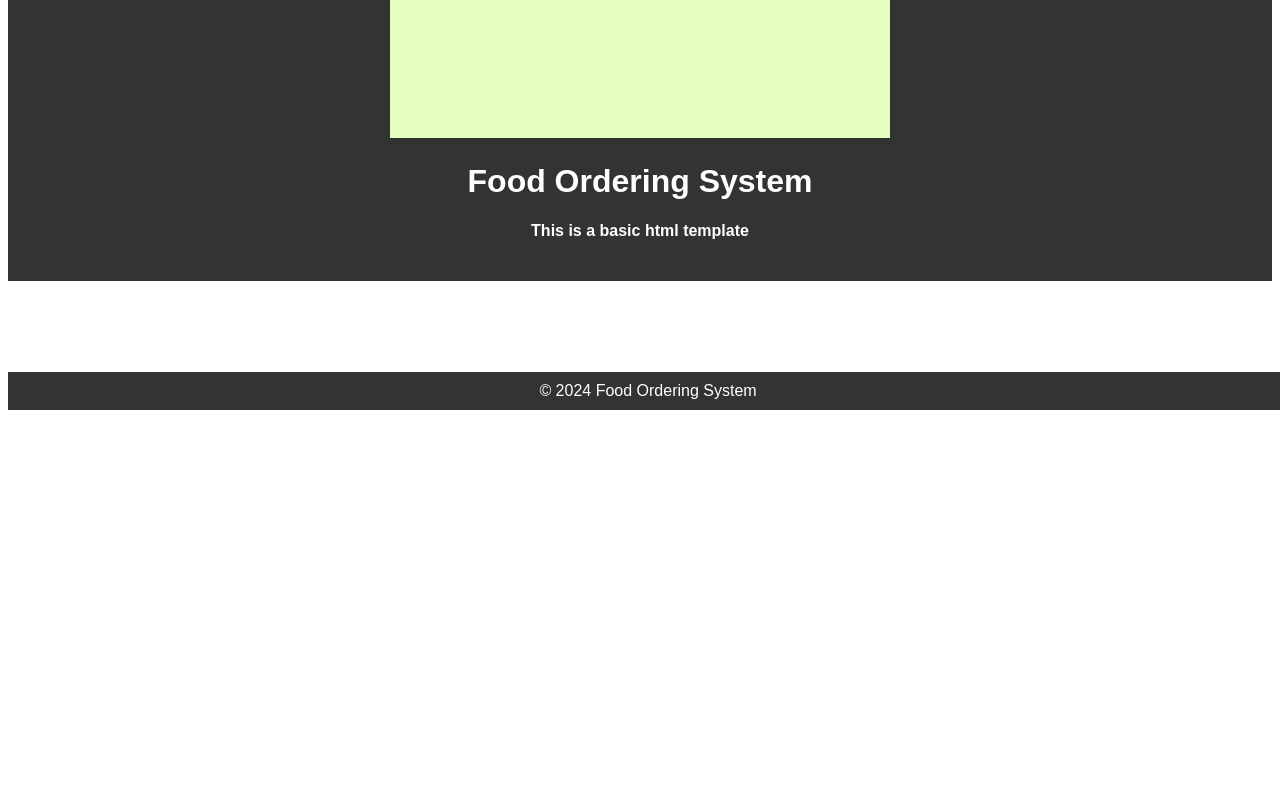
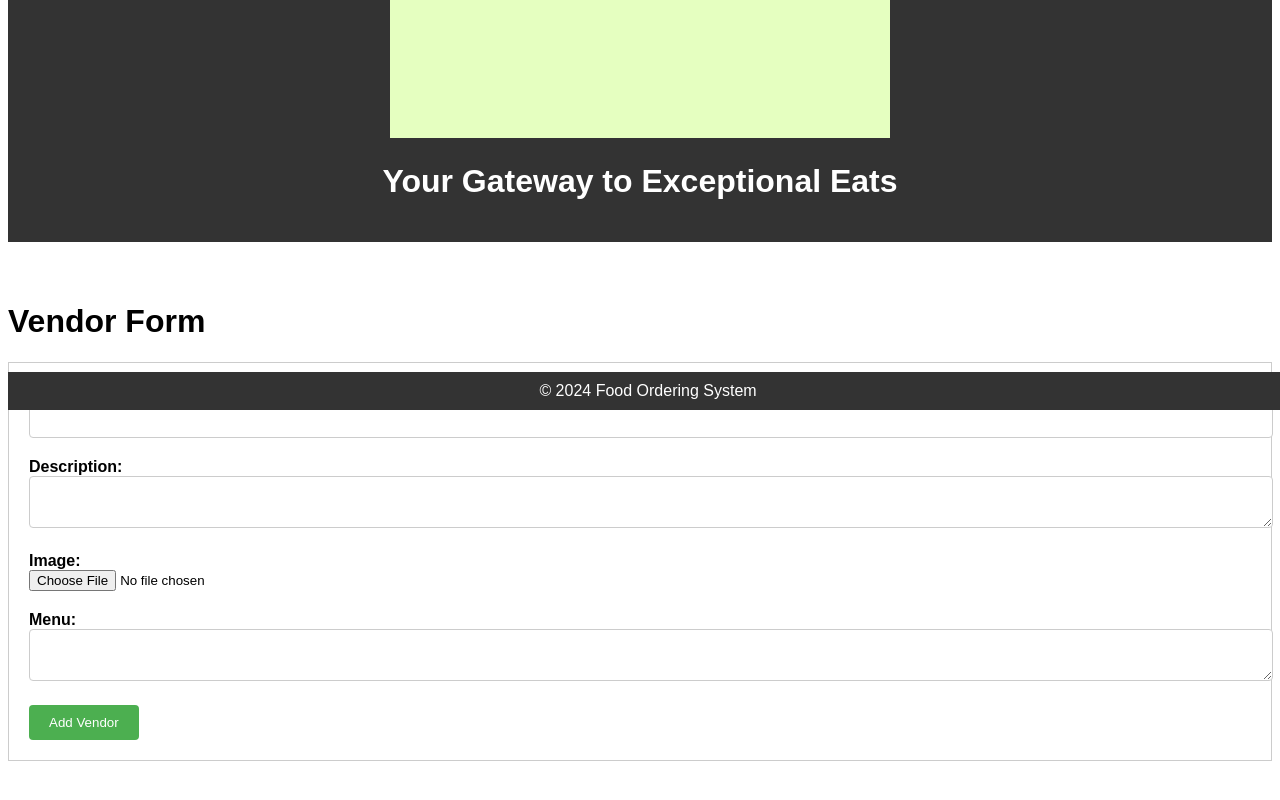
Before and after one commit to LogicPlulse/Intraeats, an Angular app in the folder Intraeats/: page / in a window 1280 px wide. Shown: the part 390-1190 px from the top of the page. Before the commit the page ends 800 px from the top, so only its background shows below. Built offline with nearby package versions, Linux system fonts and the light colour scheme.

Commit message:
First two tasks of frontend

```diff
--- a/Intraeats/src/app/app.component.html
+++ b/Intraeats/src/app/app.component.html
@@ -48,15 +48,15 @@
 <body ng-app="foodApp" ng-controller="MainController">
   <header>
     <img src="../assets/Intraetas_logo.jpg" alt="Intraetas Logo" />
-    <h1>Food Ordering System</h1>
-    <h4>This is a basic html template</h4>
+    <h1>Your Gateway to Exceptional Eats</h1>
   </header>
   <main ng-view>
     <!-- Angular routing will inject views here -->
   </main>
+  <h1>Vendor Form</h1>
+<app-vendor-form></app-vendor-form>
   <footer>
     <p>&copy; 2024 Food Ordering System</p>
   </footer>
 </body>
-
 </html>
--- /dev/null
+++ b/Intraeats/src/app/vendor-form/vendor-form.component.css
@@ -0,0 +1,35 @@
+form {
+    border: 1px solid #ccc;
+    padding: 20px;
+    margin-bottom: 43px;
+  }
+
+  .form-group {
+    margin-bottom: 20px;
+  }
+
+  label {
+    display: block;
+    font-weight: bold;
+  }
+
+  input[type="text"],
+  textarea {
+    width: 100%;
+    padding: 10px;
+    border: 1px solid #ccc;
+    border-radius: 4px;
+  }
+
+  button[type="submit"] {
+    background-color: #4CAF50;
+    color: white;
+    padding: 10px 20px;
+    border: none;
+    border-radius: 4px;
+    cursor: pointer;
+  }
+
+  button[type="submit"]:hover {
+    background-color: #45a049;
+  }
--- /dev/null
+++ b/Intraeats/src/app/vendor-form/vendor-form.component.html
@@ -0,0 +1,34 @@
+<form (ngSubmit)="onSubmit()">
+    <div class="form-group">
+      <label for="name">Name:</label>
+      <input type="text" id="name" [(ngModel)]="vendor.name" name="name" required #name="ngModel">
+      <div *ngIf="name.invalid && name.touched">
+        <p *ngIf="categoryForm['name'].errors?.required">Name is required.</p>
+        <p *ngIf="categoryForm['name'].errors?.minlength">Name must be at least 3 characters long.</p>
+      </div>
+    </div>
+
+    <div class="form-group">
+      <label for="description">Description:</label>
+      <textarea id="description" [(ngModel)]="vendor.description" name="description" required #description="ngModel"></textarea>
+      <div *ngIf="description.invalid && description.touched">
+        <p *ngIf="categoryForm['description'].errors?.required">Description is required.</p>
+        <p *ngIf="categoryForm['description'].errors?.minlength">Description must be at least 10 characters long.</p>
+      </div>
+    </div>
+
+    <div class="form-group">
+      <label for="image">Image:</label>
+      <input type="file" id="image" (change)="handleImageChange($event)" required>
+    </div>
+
+    <div class="form-group">
+      <label for="menu">Menu:</label>
+      <textarea id="menu" [(ngModel)]="vendor.menu" name="menu" required #menu="ngModel"></textarea>
+      <div *ngIf="menu.invalid && menu.touched">
+        <p *ngIf="categoryForm['menu'].errors?.required">Menu is required.</p>
+      </div>
+    </div>
+
+    <button type="submit" [disabled]="vendorForm.invalid">Add Vendor</button>
+  </form>
--- /dev/null
+++ b/Intraeats/src/app/vendor-form/vendor-form.component.ts
@@ -0,0 +1,33 @@
+import { Component } from '@angular/core';
+import { FormGroup, FormControl, Validators } from '@angular/forms';
+
+@Component({
+  selector: 'app-vendor-form',
+  templateUrl: './vendor-form.component.html',
+  styleUrls: ['./vendor-form.component.css']
+})
+export class VendorFormComponent {
+  vendor = {
+    name: '',
+    description: '',
+    image: null,
+    menu: ''
+  };
+
+  vendorForm = new FormGroup({
+    name: new FormControl(this.vendor.name, [Validators.required, Validators.minLength(3)]),
+    description: new FormControl(this.vendor.description, [Validators.required, Validators.minLength(10)]),
+    image: new FormControl(this.vendor.image, [Validators.required]),
+    menu: new FormControl(this.vendor.menu, [Validators.required])
+  });
+categoryForm: any;
+
+  handleImageChange(event: any) {
+    this.vendor.image = event.target.files[0];
+  }
+
+  onSubmit() {
+    console.log('Form submitted:', this.vendor);
+    // TODO: Implement form submission logic
+  }
+}
```
Also changed, not shown: Intraeats/src/app/app.module.ts (+25 -10 lines), 1 other file (tests, documents, lock files or other folders).
